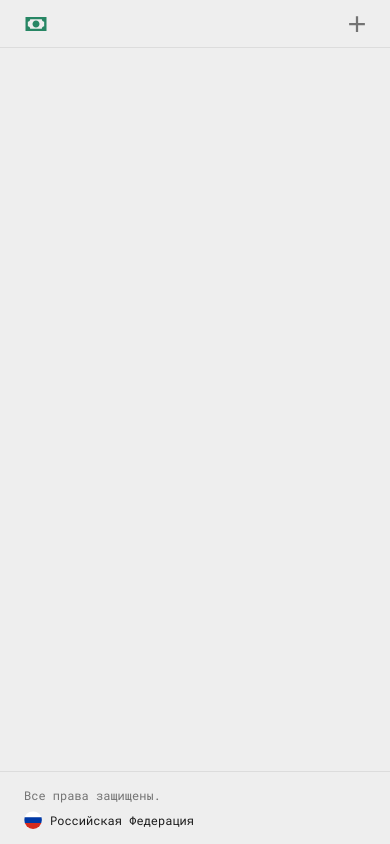
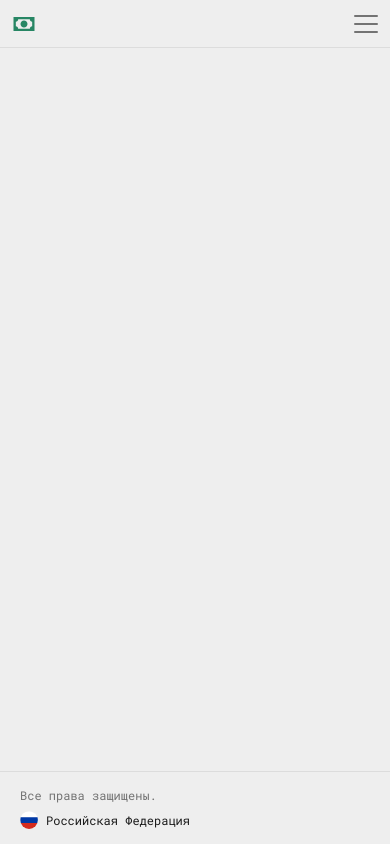
Before and after one commit to IIyCbKA/GRP-AI, a React (Vite) app in the folder client/: page / in a window 390 px wide. Before the commit this address led to /select. Built offline with nearby package versions, Linux system fonts and the light colour scheme.

Commit message:
fixed routes; added toggle menu to header

```diff
--- a/client/src/features/Layout/Footer/footer.module.css
+++ b/client/src/features/Layout/Footer/footer.module.css
@@ -8,6 +8,7 @@
 }
 
 @media (max-width: 640px) {
+  @layer utils {
     .footerContainer {
       height: auto;
     }
@@ -15,7 +16,7 @@
     .footerContent {
       flex-direction: column;
       align-items: start;
-    padding-top: 15px;
-    padding-bottom: 15px;
+      padding: 15px 20px;
     }
   }
+}
--- a/client/src/features/Layout/Header/Header.tsx
+++ b/client/src/features/Layout/Header/Header.tsx
@@ -3,26 +3,36 @@ import sharedLayoutStyles from "../shared/styles.module.css";
 import styles from "./header.module.css";
 import classNames from "classnames";
 import Logotype from "./Logotype/Logotype";
-import { PUBLIC_PATHS } from "@/routes/publicRoutes.constants";
 import RegionCreator from "./RegionCreator/RegionCreator";
+import ToggleMenu from "@/components/Buttons/ToggleMenu/ToggleMenu";
+import Drawer from "@/components/Drawer/Drawer";
 
 export default function Header(): React.ReactElement {
-  const [isShowCreator, setShowCreator] = React.useState(false);
+  const [isOpenMenu, setIsOpenMenu] = React.useState(false);
+
+  const onToggleClick: () => void = (): void => {
+    setIsOpenMenu((prev: boolean): boolean => !prev);
+  };
 
   const containerStyles = classNames(
     sharedLayoutStyles.layoutContainer,
     styles.headerContainer,
   );
 
-  React.useEffect((): void => {
-    setShowCreator(location.pathname === PUBLIC_PATHS.SELECT_REGION);
-  }, [location.pathname]);
+  const contentStyles = classNames(
+    sharedLayoutStyles.layoutContent,
+    styles.headerContent,
+  );
 
   return (
     <div className={containerStyles}>
-      <div className={sharedLayoutStyles.layoutContent}>
+      <div className={contentStyles}>
         <Logotype />
-        {isShowCreator && <RegionCreator />}
+        <RegionCreator />
+        <div className={styles.menuContainer}>
+          <ToggleMenu isOverlay isOpen={isOpenMenu} onClick={onToggleClick} />
+          <Drawer isOpen={isOpenMenu}></Drawer>
+        </div>
       </div>
     </div>
   );
--- a/client/src/features/Layout/Header/RegionCreator/RegionCreator.tsx
+++ b/client/src/features/Layout/Header/RegionCreator/RegionCreator.tsx
@@ -16,11 +16,11 @@ export default function RegionCreator(): React.ReactElement {
   };
 
   return (
-    <>
+    <div className={styles.creatorZone}>
       <IconButton onClick={onClick} className={styles.creatorWrap}>
         <Plus />
       </IconButton>
       {isShowForm && <NewRegionForm onClose={onClose} />}
-    </>
+    </div>
   );
 }
--- a/client/src/features/Layout/Header/RegionCreator/regionCreator.module.css
+++ b/client/src/features/Layout/Header/RegionCreator/regionCreator.module.css
@@ -4,3 +4,13 @@
     height: var(--lower-layout-icon-size);
   }
 }
+
+.creatorZone {
+  display: flex;
+}
+
+@media (max-width: 640px) {
+  .creatorZone {
+    display: none;
+  }
+}
--- a/client/src/features/Layout/Header/header.module.css
+++ b/client/src/features/Layout/Header/header.module.css
@@ -1,4 +1,25 @@
-.headerContainer {
-  height: var(--header-height);
-  border-bottom: 1px solid var(--default-bColor);
+@layer utils {
+  .headerContainer {
+    height: var(--header-height);
+    border-bottom: 1px solid var(--default-bColor);
+    z-index: 10;
+  }
+
+  .headerContent {}
 }
+
+.menuContainer {
+  display: none;
+}
+
+@media (max-width: 640px) {
+  @layer utils {
+    .headerContent {
+      padding: 0 12px;
+    }
+  }
+
+  .menuContainer {
+    display: flex;
+  }
+}
--- a/client/src/features/Layout/shared/styles.module.css
+++ b/client/src/features/Layout/shared/styles.module.css
@@ -1,7 +1,6 @@
 @layer base {
   .layoutContainer {
     position: relative;
-    z-index: 10;
     display: flex;
     justify-content: center;
     flex-shrink: 0;
@@ -9,7 +8,6 @@
 
   .layoutContent {
     width: 100%;
-    max-width: var(--max-content-width);
     padding: 0 24px;
     display: flex;
     align-items: center;
--- a/client/src/index.css
+++ b/client/src/index.css
@@ -13,7 +13,6 @@
   --text-secondary: #737373;
   --header-height: 48px;
   --footer-height: 48px;
-  --max-content-width: 1280px;
   --default-color: #278664;
   --default-bColor: #DCDCDC;
   --default-bgColor: #EEEEEE;
--- a/client/src/routes/publicRoutes.constants.ts
+++ b/client/src/routes/publicRoutes.constants.ts
@@ -1,6 +1,4 @@
 export const PUBLIC_PATHS = {
   DEFAULT: "/",
-  SELECT_REGION: "/select",
-  REGION_CONFIGURATE: "/configurate",
   OTHER_PATHS: "*",
 };
```
Also changed, not shown: client/src/routes/PublicRoutes.tsx (+1 -9 lines). Lines whose indentation alone changed are shown as unchanged.
